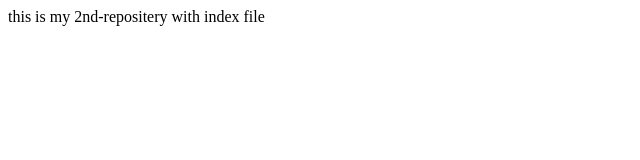
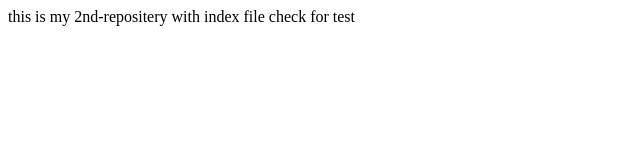
Before and after one commit to bilal-git911/2nd-repository, a plain HTML site: page index.html in a window 1280 px wide. Shown: the whole page, without its empty margins (0-640 px from the left). Drawn offline with Linux system fonts and the light colour scheme.

Commit message:
just change in hello.txt file and index.html must be check for test

```diff
--- a/index.html
+++ b/index.html
@@ -1,3 +1,4 @@
 <!DOCTYPE html>
 <html lang="en">
 this is my 2nd-repositery with index file
+check for test
```
Also changed, not shown: hello.txt.
